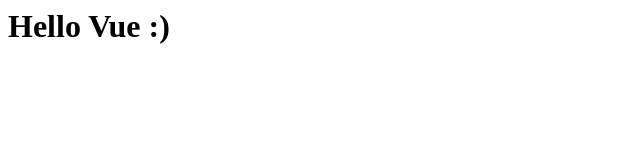
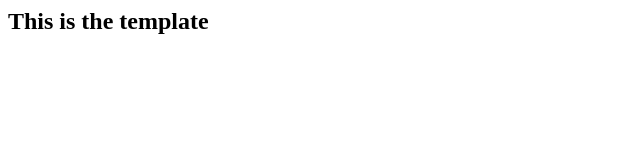
Before and after one commit to soehtut/vue-firebase-the-net-ninja, a plain HTML site: page index.html in a window 1280 px wide. Shown: the whole page, without its empty margins (0-640 px from the left). Drawn offline with nearby package versions, Linux system fonts and the light colour scheme.

Commit message:
Creating a Vue App

```diff
--- a/app.js
+++ b/app.js
@@ -1 +1,6 @@
-console.log('Hello, Vue')
+const app = Vue.createApp({
+    // data, functions
+    template: '<h2>This is the template</h2>'
+});
+
+app.mount("#app")
--- a/index.html
+++ b/index.html
@@ -7,7 +7,10 @@
     <script src="https://unpkg.com/vue@3.0.2"></script>
 </head>
 <body>
-    <h1>Hello Vue :)</h1>
+
+    <div id="app">
+
+    </div>
 
     <script src="app.js"></script>
 </body>
```
